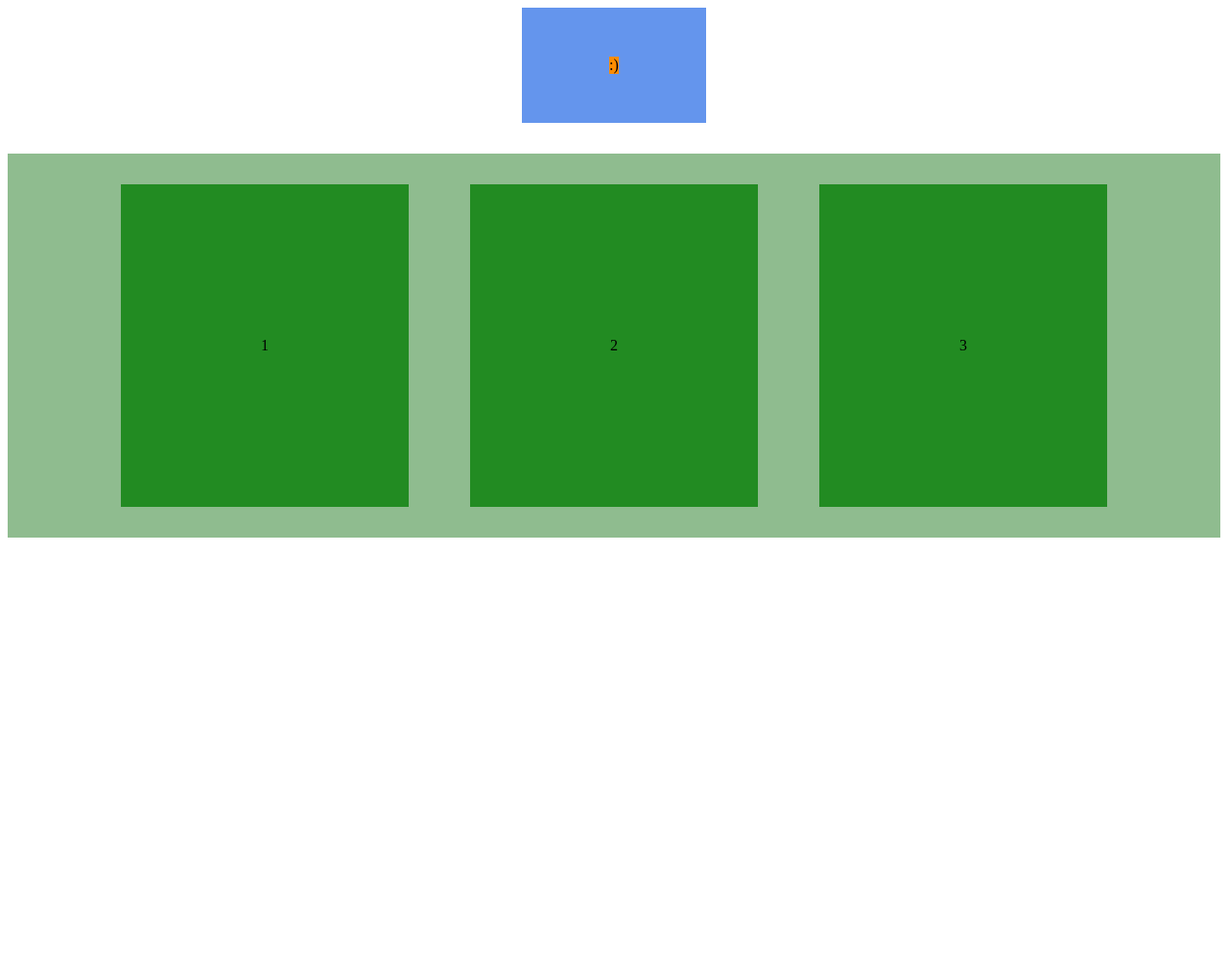
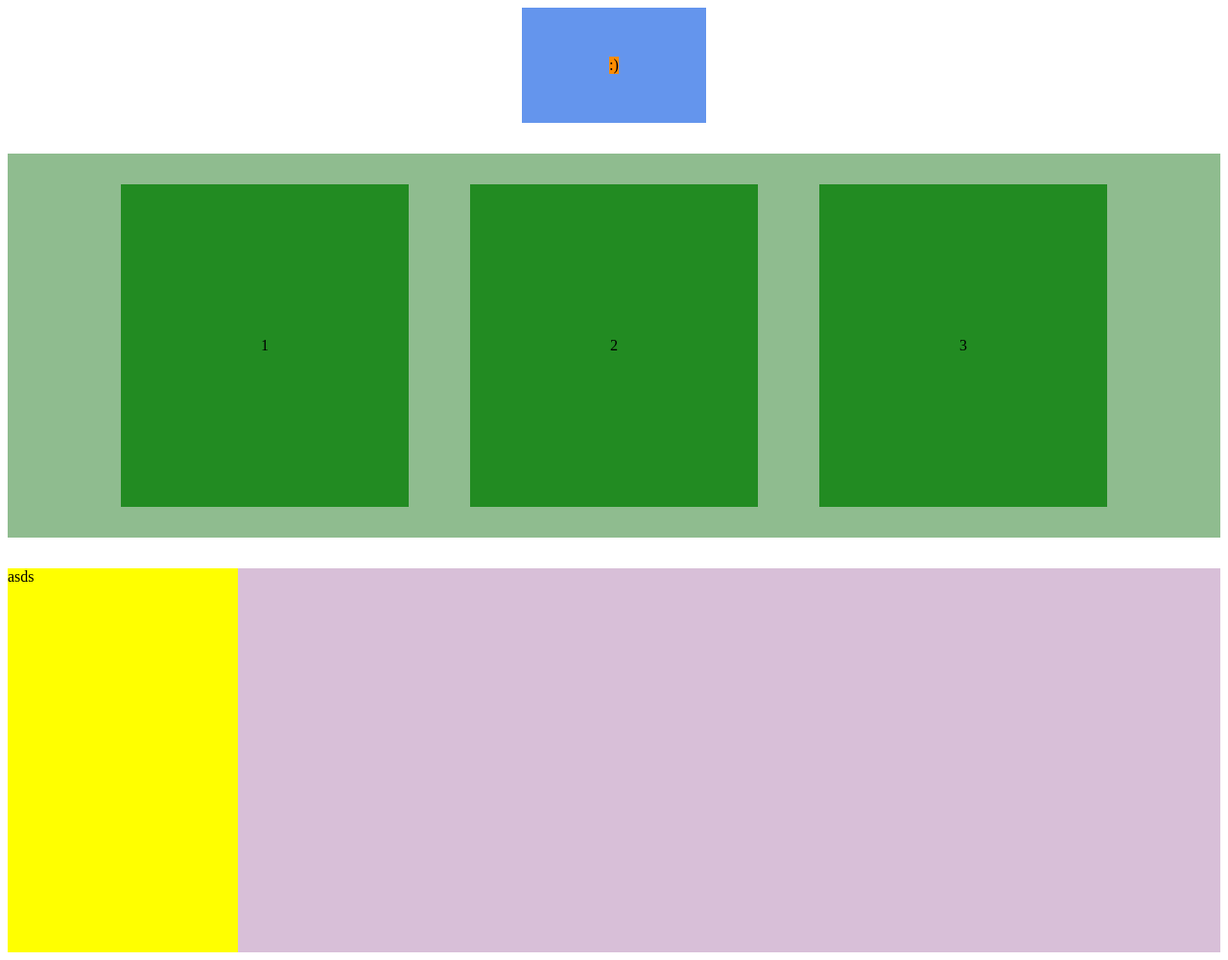
Before and after one commit to bhormilind/AdvancedCSS, a plain HTML site: page CssOneLiner/index.html in a window 1280 px wide. Shown: the whole page at 96% size. Before the commit the page ends 800 px from the top, so only its background shows below. Drawn offline with Linux system fonts and the light colour scheme.

Commit message:
Grid Minmax

```diff
--- a/CssOneLiner/index.html
+++ b/CssOneLiner/index.html
@@ -26,5 +26,14 @@
         </div>
 
     </div>
+
+    <div class="parentGrid">
+        <div class="col1" contenteditable="true">
+            asds
+        </div>
+        <div class="col2" contenteditable>
+
+        </div>
+    </div>
 </body>
 </html>
--- a/CssOneLiner/main.css
+++ b/CssOneLiner/main.css
@@ -39,3 +39,20 @@
     place-items: center;
 
 }
+
+.parentGrid {
+    margin-top: 2rem;
+    display: grid;
+    grid-template-columns: minmax(20vh, 30vh) 1fr;
+    background-color: skyblue;
+    height: 50vh;
+
+}
+
+.col1 {
+    background-color: yellow;
+}
+
+.col2 {
+    background-color: thistle;
+}
```
